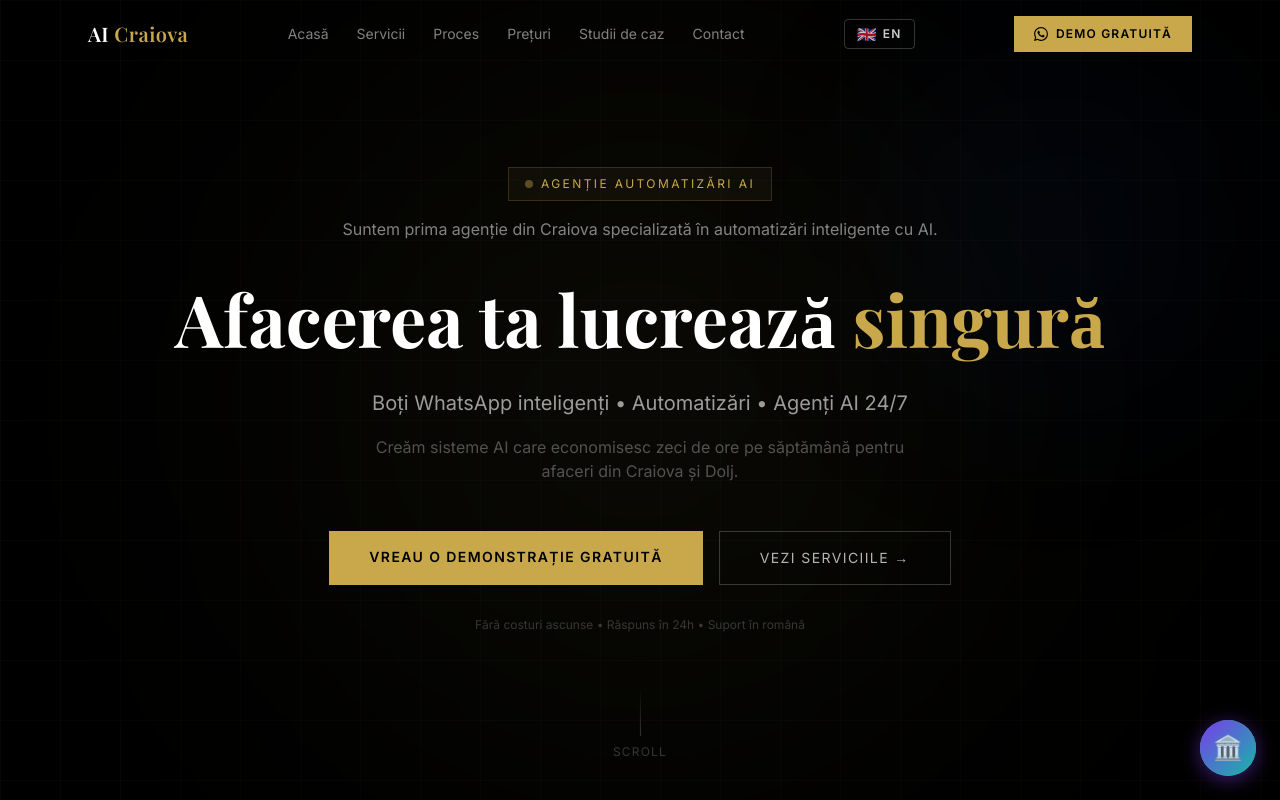
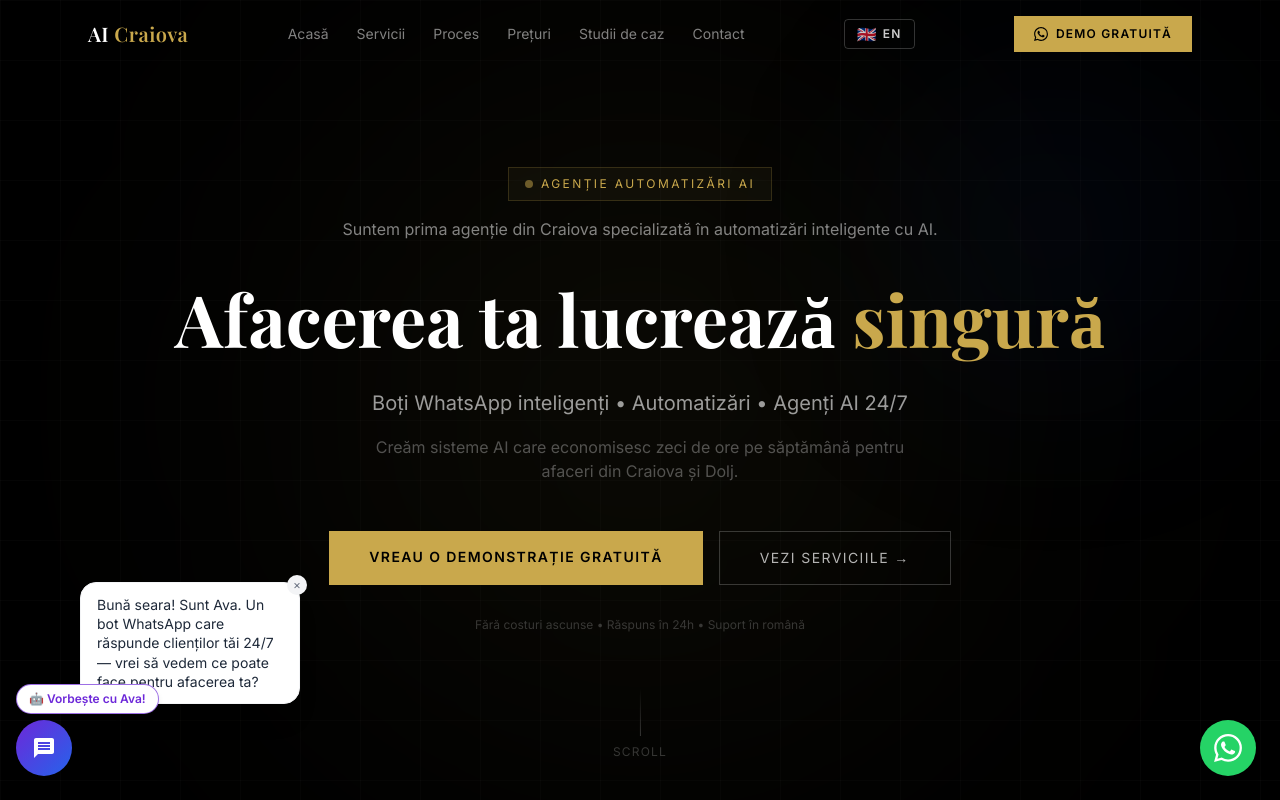
Before and after one commit to catalinradu2026-gif/leadflow-ai, a Next.js app: page / in a window 1280 px wide. Shown: the top 800 px of the page. Built offline with nearby package versions, Linux system fonts and the light colour scheme.

Commit message:
Restore Ava on homepage, ARA only on non-home pages

```diff
--- a/app/components/AraChatbot.tsx
+++ b/app/components/AraChatbot.tsx
@@ -69,6 +69,7 @@ function getQuickQuestions(pathname: string): string[] {
 
 export default function AraChatbot() {
   const pathname = usePathname()
+  if (pathname === '/') return null
   const pagina = PAGE_LABELS[pathname] || 'Platformă ARACIP'
   const quickQuestions = getQuickQuestions(pathname)
 
--- a/app/page.tsx
+++ b/app/page.tsx
@@ -12,6 +12,7 @@ import Testimoniale from './components/Testimoniale'
 import CTA from './components/CTA'
 import Footer from './components/Footer'
 import WhatsAppButton from './components/WhatsAppButton'
+import ChatBot from './components/ChatBot'
 
 export default function Home() {
   return (
@@ -30,6 +31,7 @@ export default function Home() {
       <CTA />
       <Footer />
       <WhatsAppButton />
+      <ChatBot />
     </>
   )
 }
```
